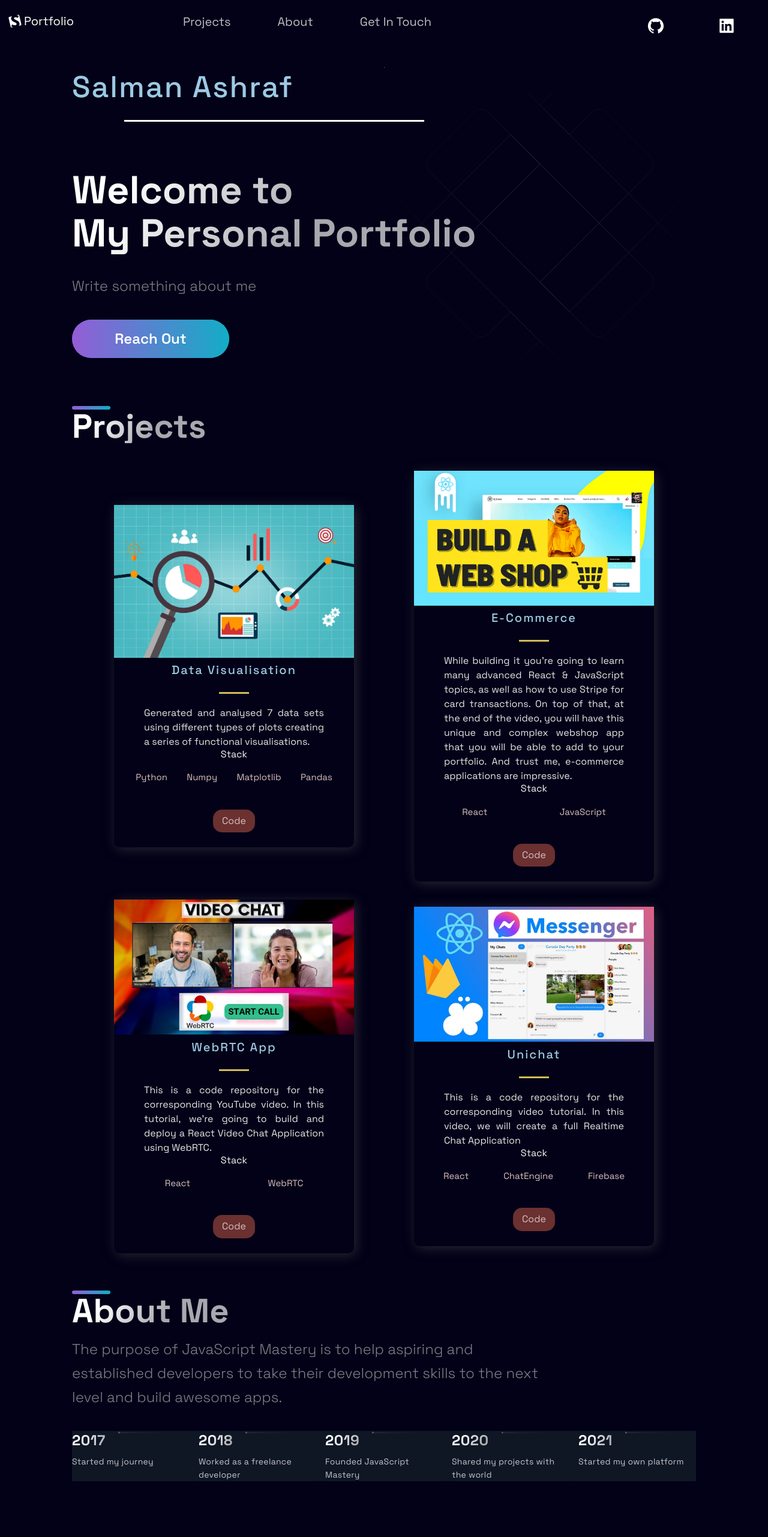
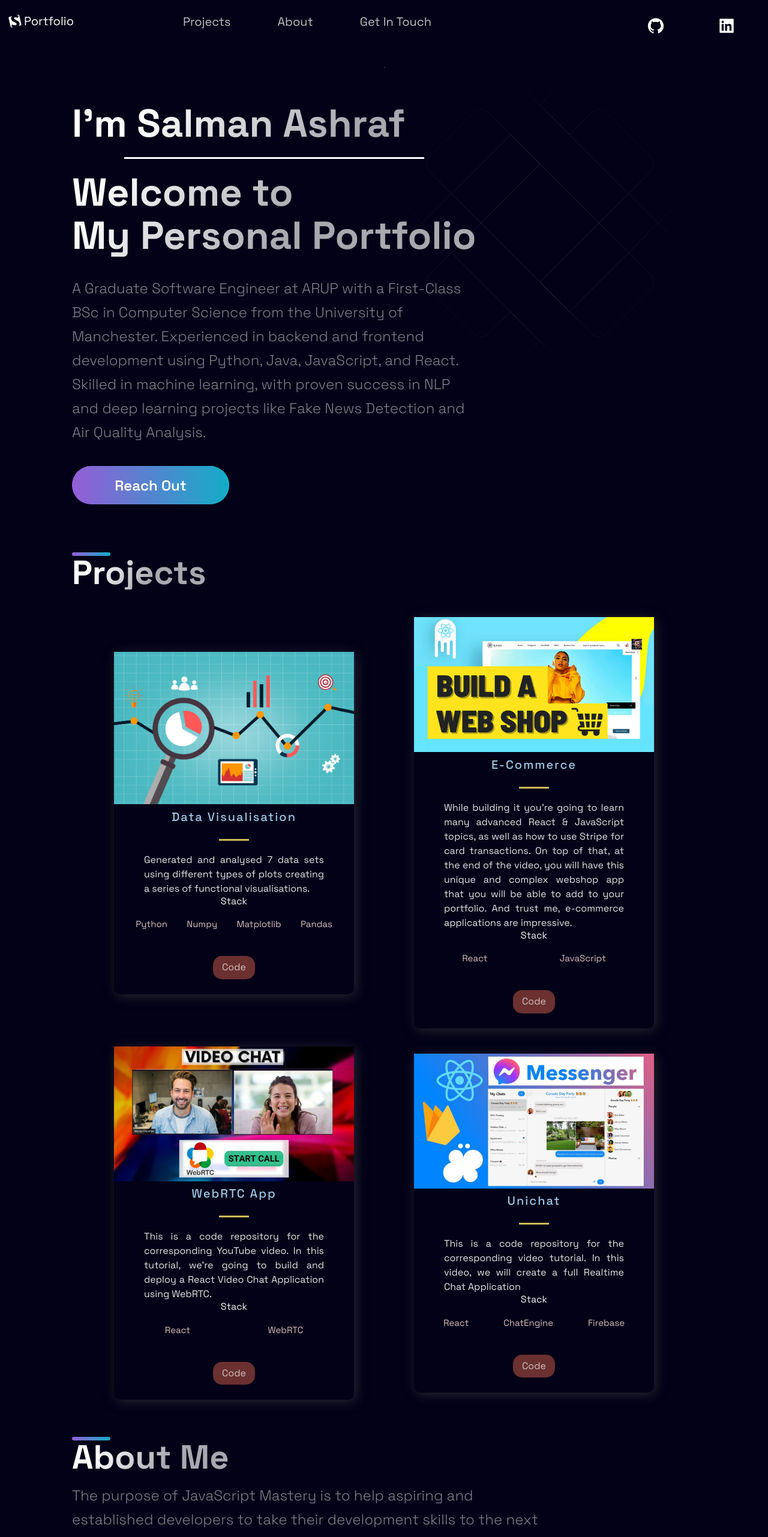
Before and after one commit to SalmanAsh/My-Portfolio, a Next.js app: page / in a window 1280 px wide. Shown: the top 2563 px of the page at 60% size. Built offline with nearby package versions, Linux system fonts and the light colour scheme.

Commit message:
Add work experience

```diff
--- a/src/components/Hero/Hero.js
+++ b/src/components/Hero/Hero.js
@@ -7,14 +7,14 @@ import { Name, HeaderThree, Hr, LeftSection } from './HeroStyles';
 const Hero = () => (
   <Section row nopadding>
     <LeftSection>
-      <HeaderThree>Salman Ashraf</HeaderThree>
-      <Hr />
       <SectionTitle main center>
+        I'm Salman Ashraf <br />
+        <Hr />
         Welcome to <br />
         My Personal Portfolio
       </SectionTitle>
       <SectionText>
-        Write something about me
+        A Graduate Software Engineer at ARUP with a First-Class BSc in Computer Science from the University of Manchester. Experienced in backend and frontend development using Python, Java, JavaScript, and React. Skilled in machine learning, with proven success in NLP and deep learning projects like Fake News Detection and Air Quality Analysis.
       </SectionText>
       <Button onClick={() => window.location = '#contact'}>Reach Out</Button>
     </LeftSection>
--- a/src/components/TimeLine/Experience.js
+++ b/src/components/TimeLine/Experience.js
@@ -4,6 +4,8 @@ import {
   VerticalTimelineElement,
 } from "react-vertical-timeline-component";
 import { motion } from "framer-motion";
+import { Section, SectionDivider, SectionText, SectionTitle } from '../../styles/GlobalComponents';
+
 
 import "react-vertical-timeline-component/style.min.css";
 
@@ -35,16 +37,23 @@ const ExperienceCard = ({ experience }) => {
       }
     >
       <div>
-        <h3 className='text-white text-[24px] font-bold'>{experience.title}</h3>
+        <h3
+            className='text-white text-[24px] font-bold'
+            style={{ margin: 0, fontSize: '30px'}}
+            >
+
+            {experience.title}
+
+        </h3>
         <p
           className='text-secondary text-[16px] font-semibold'
-          style={{ margin: 0 }}
+          style={{ margin: 5, fontSize: '20px'}}
         >
           {experience.company_name}
         </p>
       </div>
 
-      <ul className='mt-5 list-disc ml-5 space-y-2'>
+      <ul className='mt-5 list-disc ml-5 space-y-2' >
         {experience.points.map((point, index) => (
           <li
             key={`experience-point-${index}`}
--- a/src/components/TimeLine/TimeLine.js
+++ b/src/components/TimeLine/TimeLine.js
@@ -49,71 +49,6 @@ const Timeline = () => {
       <SectionText>
       The purpose of JavaScript Mastery is to help aspiring and established developers to take their development skills to the next level and build awesome apps.
       </SectionText>
-      <CarouselContainer ref={carouselRef} onScroll={handleScroll}>
-        <>
-          {TimeLineData.map((item, index) => (
-            <CarouselMobileScrollNode
-              key={index}
-              final={index === TOTAL_CAROUSEL_COUNT - 1}>
-              <CarouselItem
-
-                index={index}
-                id={`carousel__item-${index}`}
-                active={activeItem}
-                onClick={(e) => handleClick(e, index)}>
-                <CarouselItemTitle>
-                  {`${item.year}`}
-                  <CarouselItemImg
-                    width="208"
-                    height="6"
-                    viewBox="0 0 208 6"
-                    fill="none"
-                    xmlns="http://www.w3.org/2000/svg">
-                    <path
-                      fill-rule="evenodd"
-                      clip-rule="evenodd"
-                      d="M2.5 5.5C3.88071 5.5 5 4.38071 5 3V3.5L208 3.50002V2.50002L5 2.5V3C5 1.61929 3.88071 0.5 2.5 0.5C1.11929 0.5 0 1.61929 0 3C0 4.38071 1.11929 5.5 2.5 5.5Z"
-                      fill="url(#paint0_linear)"
-                      fill-opacity="0.33"
-                    />
-                    <defs>
-                      <linearGradient
-                        id="paint0_linear"
-                        x1="-4.30412e-10"
-                        y1="0.5"
-                        x2="208"
-                        y2="0.500295"
-                        gradientUnits="userSpaceOnUse">
-                        <stop stop-color="white" />
-                        <stop
-                          offset="0.79478"
-                          stop-color="white"
-                          stop-opacity="0"
-                        />
-                      </linearGradient>
-                    </defs>
-                  </CarouselItemImg>
-                </CarouselItemTitle>
-                <CarouselItemText>{item.text}</CarouselItemText>
-              </CarouselItem>
-            </CarouselMobileScrollNode>
-          ))}
-        </>
-      </CarouselContainer>
-      <CarouselButtons>
-        {TimeLineData.map((item, index) => {
-          return (
-            <CarouselButton
-              key={index}
-              index={index}
-              active={activeItem}
-              onClick={(e) => handleClick(e, index)}
-              type="button">
-              <CarouselButtonDot active={activeItem} />
-            </CarouselButton>
-          );
-        })}
-      </CarouselButtons>
     </Section>
   );
 };
--- a/src/constants/constants.js
+++ b/src/constants/constants.js
@@ -1,4 +1,5 @@
 import { DiSmashingMagazine  } from 'react-icons/di';
+import { AiFillGithub, AiFillLinkedin } from 'react-icons/ai';
 
 export const projects = [
   {
@@ -51,7 +52,7 @@ export const experiences = [
   {
     title: "React.js Developer",
     company_name: "Starbucks",
-    icon: DiSmashingMagazine,
+    icon: AiFillGithub,
     iconBg: "#383E56",
     date: "March 2020 - April 2021",
     points: [
@@ -64,7 +65,7 @@ export const experiences = [
   {
     title: "React Native Developer",
     company_name: "Tesla",
-    icon: DiSmashingMagazine,
+    icon: AiFillGithub,
     iconBg: "#E6DEDD",
     date: "Jan 2021 - Feb 2022",
     points: [
@@ -77,7 +78,7 @@ export const experiences = [
   {
     title: "Web Developer",
     company_name: "Shopify",
-    icon: DiSmashingMagazine,
+    icon: AiFillGithub,
     iconBg: "#383E56",
     date: "Jan 2022 - Jan 2023",
     points: [
@@ -90,7 +91,7 @@ export const experiences = [
   {
     title: "Full stack Developer",
     company_name: "Meta",
-    icon: DiSmashingMagazine,
+    icon: AiFillGithub,
     iconBg: "#E6DEDD",
     date: "Jan 2023 - Present",
     points: [
```
